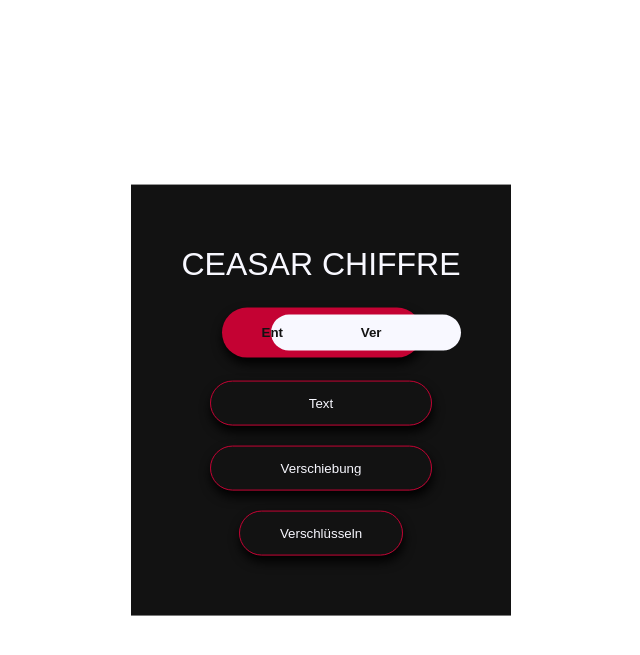
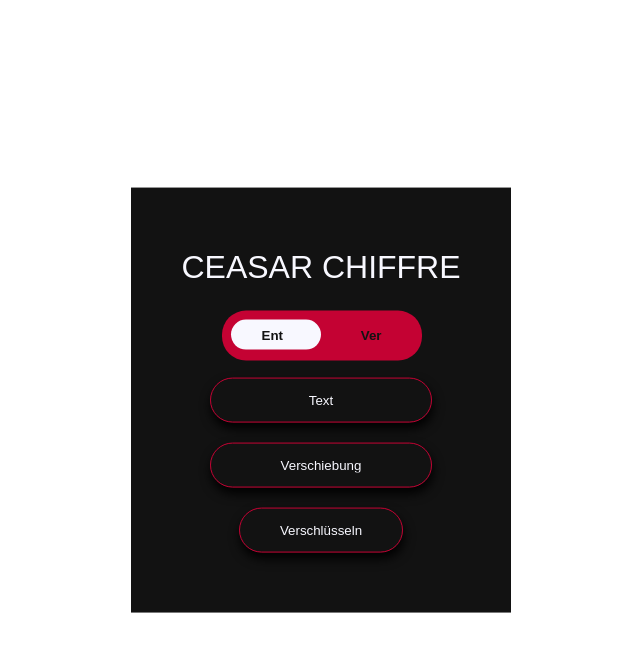
Before and after one commit to alphaPhantm/Privacy-and-security-SRP, a Flask app: page / in a window 1280 px wide. Shown: the top 655 px of the page, without its empty margins (319-959 px from the left). Run offline with Flask 2, Linux system fonts and the light colour scheme.

Commit message:
Togle funkt

```diff
--- a/static/styles/dev.css
+++ b/static/styles/dev.css
@@ -72,19 +72,21 @@ body{
     display: block;
     justify-content: center;
     align-items: center;
-    height: 56px;
+    height: 50px;
+    margin: 0;
 }
 .btn input{
     position: relative;
     width: 200px;
     height: 50px;
-    border-radius: 25px;
+    border-radius: 24px;
     outline: none;
     cursor: none;
     appearance: none;
     font-family: 'Raleway', sans-serif;
     font-weight: bold;
-    box-shadow: 1px 6px 11px #000000;
+    box-shadow: none;
+    /*box-shadow: 1px 6px 11px #000000;*/
 }
 .btn input:before,
 .btn input:after{
@@ -105,9 +107,12 @@ body{
 .btn label{
     z-index: 1;
     position: absolute;
-    top: 10px;
-    bottom: 10px;
-    border-radius: 20px;
+    width: 200px;
+    height: 30px;
+    top: 25%;
+    bottom: 25%;
+    left: 20%;
+    border-radius: 24px;
 }
 .btn.btn-1 input{
     transition: 0.2s -0.1s;
@@ -124,8 +129,8 @@ body{
     transition: color 0.5s;
 }
 .btn.btn-1 input:checked + label{
-    left: 10px;
-    right: 100px;
+    left: 50%;
+    width: 90px;
     background: #c40233;
     transition: left 0.5s, right 0.4s 0.2s;
 }
@@ -142,8 +147,8 @@ body{
     transition: color 0.5s 0.2s;
 }
 .btn.btn-1 input:not(:checked) + label{
-    left: 100px;
     right: 10px;
+    width: 90px;
     background: #F8F8FF;
     transition: left 0.4s 0.2s, right 0.5s, background 0.35s -0.1s;
 }
```
Also changed, not shown: algorithm/skytale.py (+3 -5 lines).
